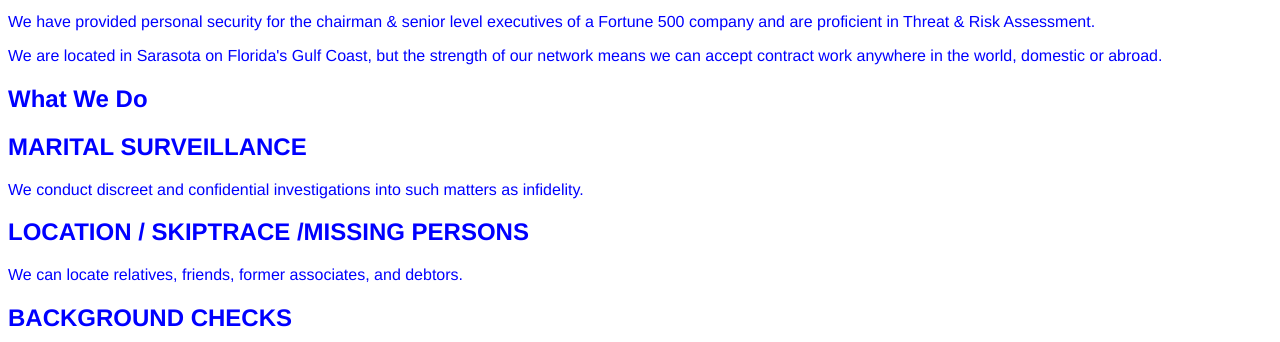
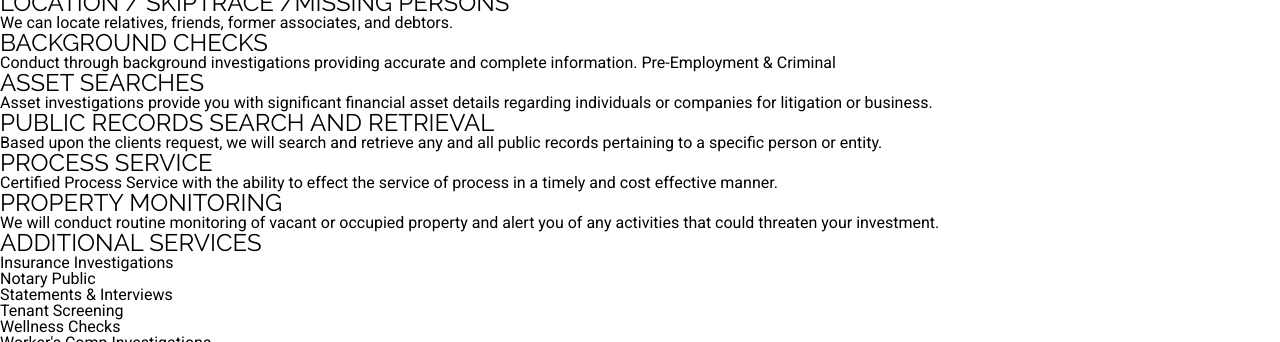
Before and after one commit to kristenmarie/interactive-pi, a website built with webpack: page src/index.html in a window 1280 px wide. Shown: the part 289-631 px from the top of the page. Built offline with nearby package versions, Linux system fonts and the light colour scheme.

Commit message:
Reset CSS and set fonts.

```diff
--- /dev/null
+++ b/src/sass/abstracts/_variables.scss
@@ -0,0 +1,2 @@
+$roboto: 'Roboto', sans-serif;
+$raleway: 'Raleway', sans-serif;
--- /dev/null
+++ b/src/sass/reset/_reset.scss
@@ -0,0 +1,48 @@
+/* http://meyerweb.com/eric/tools/css/reset/
+   v2.0 | 20110126
+   License: none (public domain)
+*/
+
+html, body, div, span, applet, object, iframe,
+h1, h2, h3, h4, h5, h6, p, blockquote, pre,
+a, abbr, acronym, address, big, cite, code,
+del, dfn, em, img, ins, kbd, q, s, samp,
+small, strike, strong, sub, sup, tt, var,
+b, u, i, center,
+dl, dt, dd, ol, ul, li,
+fieldset, form, label, legend,
+table, caption, tbody, tfoot, thead, tr, th, td,
+article, aside, canvas, details, embed,
+figure, figcaption, footer, header, hgroup,
+menu, nav, output, ruby, section, summary,
+time, mark, audio, video {
+margin: 0;
+padding: 0;
+border: 0;
+font-size: 100%;
+font: inherit;
+vertical-align: baseline;
+}
+/* HTML5 display-role reset for older browsers */
+article, aside, details, figcaption, figure,
+footer, header, hgroup, menu, nav, section {
+display: block;
+}
+body {
+line-height: 1;
+}
+ol, ul {
+list-style: none;
+}
+blockquote, q {
+quotes: none;
+}
+blockquote:before, blockquote:after,
+q:before, q:after {
+content: '';
+content: none;
+}
+table {
+border-collapse: collapse;
+border-spacing: 0;
+}
--- /dev/null
+++ b/src/sass/reset/_typography.scss
@@ -0,0 +1,17 @@
+@import url('https://fonts.googleapis.com/css?family=Raleway|Roboto');
+body {
+  h1, h2 {
+    font-family: $raleway;
+  }
+  p, a, li {
+    font-family: $roboto;
+  }
+}
+
+h1 {
+  font-size: 2em;
+}
+
+h2 {
+  font-size: 1.5em;
+}
--- a/src/sass/styles.scss
+++ b/src/sass/styles.scss
@@ -1,7 +1,4 @@
-$font-stack: Helvetica, sans-serif;
-$primary-font-color: blue;
+@import 'abstracts/variables';
 
-body {
-  font: 100% $font-stack;
-  color: $primary-font-color;
-}
+@import 'reset/reset';
+@import 'reset/typography';
```
